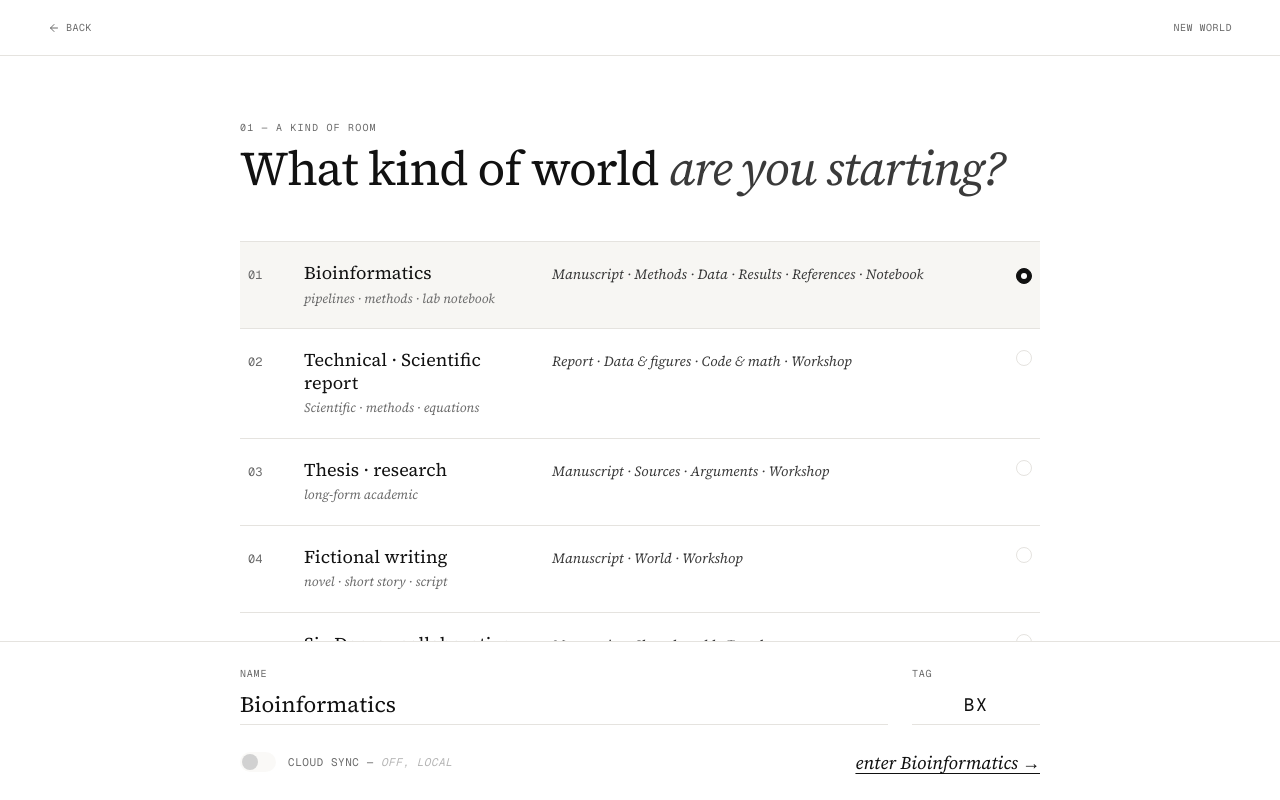
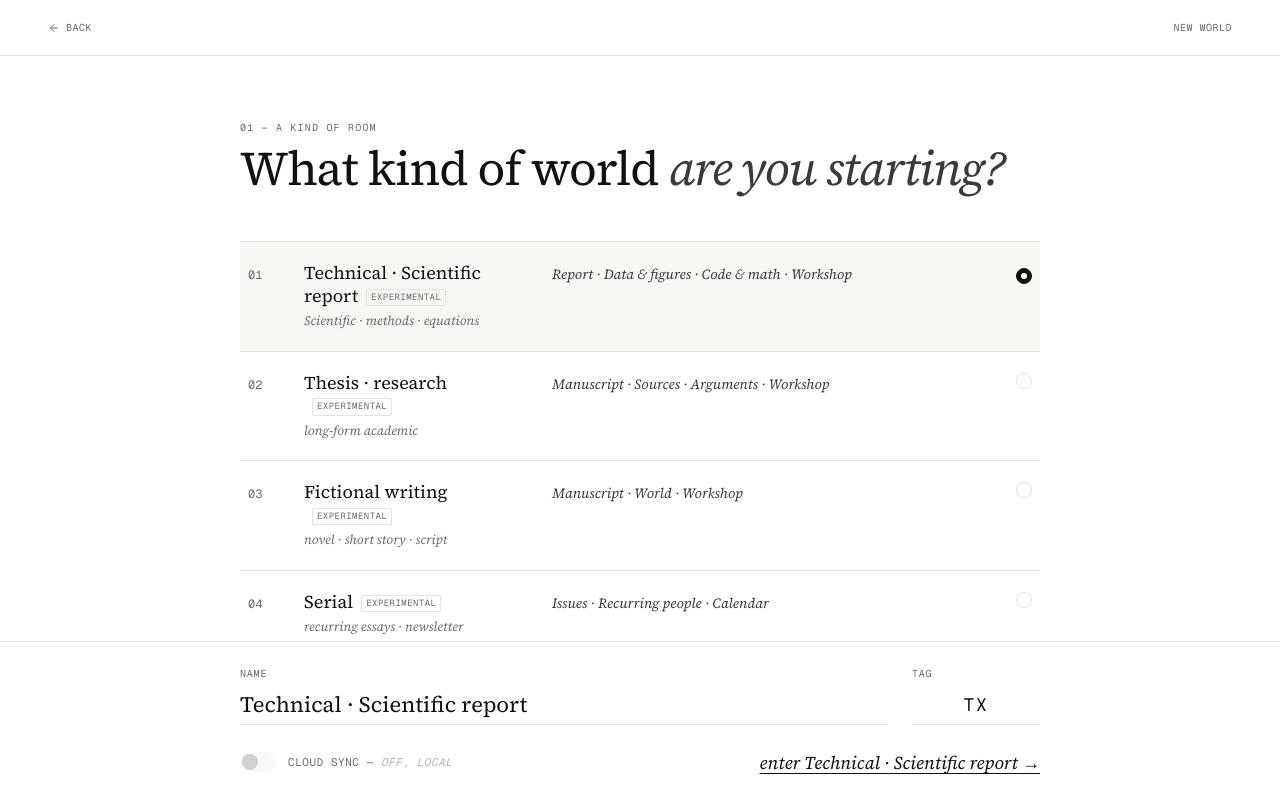
Before and after one commit to DopaMindLabs/writer, a React (Vite) app: page /new in a window 1280 px wide. Built offline with nearby package versions, Linux system fonts and the light colour scheme.

Commit message:
feat: update template status

```diff
--- a/src/data/templates/bioinformatics-template.ts
+++ b/src/data/templates/bioinformatics-template.ts
@@ -1,12 +1,12 @@
-import type { Template } from './types';
+import { TemplateStage, type Template } from './types';
 
 const template: Template = {
   id: 'bioinformatics',
   label: 'Bioinformatics',
   tag: 'BX',
   version: '0.1.0',
-  beta: true,
-  enabled: true,
+  stage: TemplateStage.Experimental,
+  enabled: false,
   description: 'pipelines · methods · lab notebook',
   pickerOrder: 1,
   sections: [
--- a/src/data/templates/blank-template.ts
+++ b/src/data/templates/blank-template.ts
@@ -1,11 +1,11 @@
-import type { Template } from './types';
+import { TemplateStage, type Template } from './types';
 
 const template: Template = {
   id: 'blank',
   label: 'Blank',
   tag: 'BL',
   version: '0.1.0',
-  beta: true,
+  stage: TemplateStage.Experimental,
   enabled: true,
   description: 'start from nothing',
   pickerOrder: 8,
--- a/src/data/templates/fiction-template.ts
+++ b/src/data/templates/fiction-template.ts
@@ -1,11 +1,11 @@
-import type { Template } from './types';
+import { TemplateStage, type Template } from './types';
 
 const template: Template = {
   id: 'fiction',
   label: 'Fictional writing',
   tag: 'FI',
   version: '0.1.0',
-  beta: true,
+  stage: TemplateStage.Experimental,
   enabled: true,
   description: 'novel · short story · script',
   pickerOrder: 4,
--- a/src/data/templates/humanities-template.ts
+++ b/src/data/templates/humanities-template.ts
@@ -1,11 +1,11 @@
-import type { Template } from './types';
+import { TemplateStage, type Template } from './types';
 
 const template: Template = {
   id: 'humanities',
   label: 'Thesis · research',
   tag: 'TH',
   version: '0.1.0',
-  beta: true,
+  stage: TemplateStage.Experimental,
   enabled: true,
   description: 'long-form academic',
   pickerOrder: 3,
--- a/src/data/templates/index.ts
+++ b/src/data/templates/index.ts
@@ -25,4 +25,9 @@ export function getTemplate(id: string): Template | undefined {
   return REGISTRY[id];
 }
 
-export type { Template, TemplateSection, TemplateSeedDoc } from './types';
+export type {
+  Template,
+  TemplateSection,
+  TemplateSeedDoc,
+  TemplateStage,
+} from './types';
--- a/src/data/templates/journal-template.ts
+++ b/src/data/templates/journal-template.ts
@@ -1,11 +1,11 @@
-import type { Template } from './types';
+import { TemplateStage, type Template } from './types';
 
 const template: Template = {
   id: 'journal',
   label: 'Journal',
   tag: 'JO',
   version: '0.1.0',
-  beta: true,
+  stage: TemplateStage.Experimental,
   enabled: true,
   description: 'daily, low-stakes',
   pickerOrder: 7,
--- a/src/data/templates/serial-template.ts
+++ b/src/data/templates/serial-template.ts
@@ -1,11 +1,11 @@
-import type { Template } from './types';
+import { TemplateStage, type Template } from './types';
 
 const template: Template = {
   id: 'serial',
   label: 'Serial',
   tag: 'SE',
   version: '0.1.0',
-  beta: true,
+  stage: TemplateStage.Experimental,
   enabled: true,
   description: 'recurring essays · newsletter',
   pickerOrder: 6,
--- a/src/data/templates/six-doors-template.ts
+++ b/src/data/templates/six-doors-template.ts
@@ -1,12 +1,12 @@
-import type { Template } from './types';
+import { TemplateStage, type Template } from './types';
 
 const template: Template = {
   id: 'six',
   label: 'Six Doors · collaborative',
   tag: 'SD',
   version: '0.1.0',
-  beta: true,
-  enabled: true,
+  stage: TemplateStage.Experimental,
+  enabled: false,
   description: 'shared world · multiple writers',
   pickerOrder: 5,
   sections: [
--- a/src/data/templates/technical-template.ts
+++ b/src/data/templates/technical-template.ts
@@ -1,11 +1,11 @@
-import type { Template } from './types';
+import { TemplateStage, type Template } from './types';
 
 const template: Template = {
   id: 'technical',
   label: 'Technical · Scientific report',
   tag: 'TX',
   version: '0.1.0',
-  beta: true,
+  stage: TemplateStage.Experimental,
   enabled: true,
   description: 'Scientific · methods · equations',
   pickerOrder: 2,
--- a/src/data/templates/types.ts
+++ b/src/data/templates/types.ts
@@ -30,12 +30,20 @@ export interface TemplateSeedNote {
   body: string;
 }
 
+export enum TemplateStage {
+  Experimental = 'experimental',
+  PreAlpha = 'pre-alpha',
+  Alpha = 'alpha',
+  Beta = 'beta',
+  Stable = 'stable',
+}
+
 export interface Template {
   id: string;
   label: string;
   tag: string;
   version: string;
-  beta?: boolean;
+  stage?: TemplateStage;
   enabled: boolean;
   description?: string;
   pickerOrder?: number;
--- a/src/screens/Templates.tsx
+++ b/src/screens/Templates.tsx
@@ -95,6 +95,11 @@ export function TemplatesScreen() {
                   <span className="flex flex-col">
                     <span className="font-serif text-[18px] leading-tight text-ink">
                       {t.label}
+                      {t.stage && t.stage !== 'stable' && (
+                        <span className="ml-2 inline-block rounded-sm border border-rule px-1 py-0.5 align-middle font-mono text-[9px] uppercase tracking-wider text-ink-3">
+                          {t.stage}
+                        </span>
+                      )}
                     </span>
                     {t.description && (
                       <span className="mt-1 font-serif text-[13px] italic text-ink-3">
```
Also changed, not shown: src/data/templates/readme.md (added), 1 other file (tests, documents, lock files or other folders).
